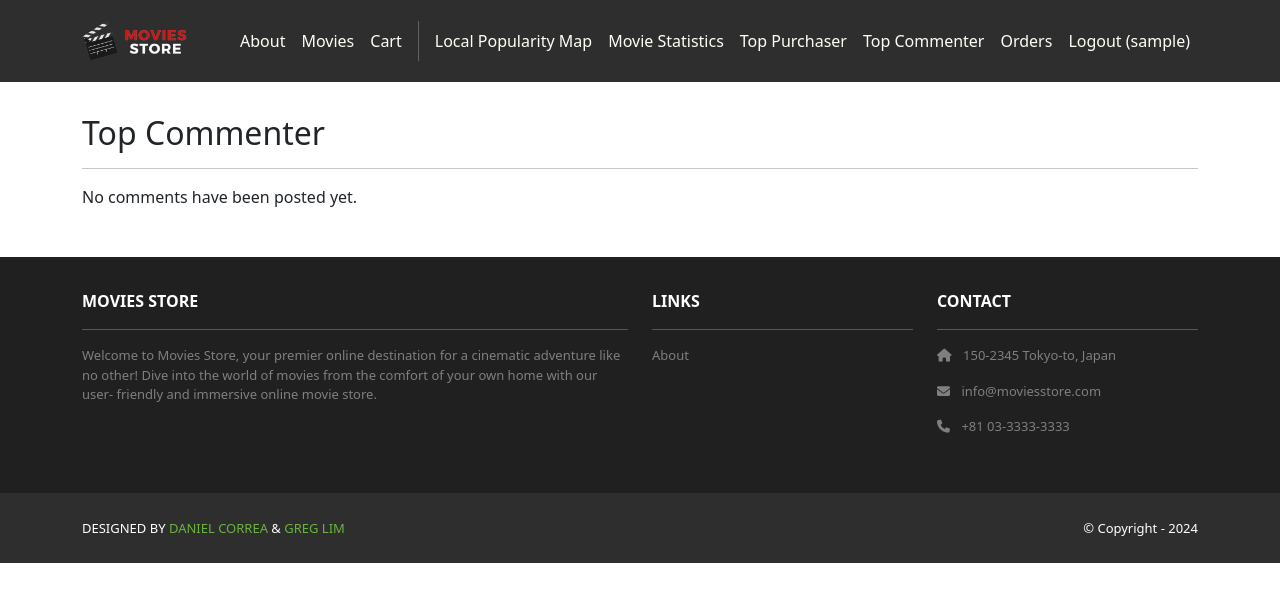
After one commit to yongyizhang41-creator/moviesstore, a Django app: page /movies/top-commenter/ in a window 1280 px wide. The commit adds this page. Shown: the top 602 px of the page. Run offline with Django 5.2, Linux system fonts and the light colour scheme; the visitor is signed in with stand-in values (Sample User, id 1); data comes from the database, SQL or seed files in the repository; data that the repository does not hold is empty; some libraries are stand-ins or nearby versions.

Commit message:
Add admin Top Commenter page

```diff
--- /dev/null
+++ b/movies/templates/movies/top_commenter.html
@@ -0,0 +1,31 @@
+{% extends 'base.html' %}
+{% block content %}
+<div class="p-3">
+  <div class="container">
+    <div class="row mt-3">
+      <div class="col mx-auto mb-3">
+        <h2>Top Commenter</h2>
+        <hr />
+        {% if template_data.top %}
+        <table class="table table-bordered table-striped text-center">
+            <thead>
+                <tr>
+                    <th scope="col">Username</th>
+                    <th scope="col">Comments Posted</th>
+                </tr>
+            </thead>
+            <tbody>
+                <tr>
+                    <td>{{ template_data.top.user__username }}</td>
+                    <td>{{ template_data.top.total }}</td>
+                </tr>
+            </tbody>
+        </table>
+        {% else %}
+        <p>No comments have been posted yet.</p>
+        {% endif %}
+      </div>
+    </div>
+  </div>
+</div>
+{% endblock content %}
--- a/movies/urls.py
+++ b/movies/urls.py
@@ -21,5 +21,10 @@ urlpatterns = [
         '<int:id>/rate/',
         views.rate_movie,
         name = 'movies.rate_movie',
-    )
+    ),
+    path(
+        'top-commenter/',
+        views.top_commenter,
+        name = 'movies.top_commenter',
+    ),
 ]
--- a/movies/views.py
+++ b/movies/views.py
@@ -177,3 +177,18 @@ def admin_statistics(request):
         'movies/admin_statistics.html',
         {'template_data': template_data}
     )
+
+@staff_member_required(login_url='accounts.login')
+def top_commenter(request):
+    top = (
+        Review.objects
+        .values('user__username')
+        .annotate(total=Count('id'))
+        .order_by('-total', 'user__username')
+        .first()
+    )
+
+    template_data = {}
+    template_data['title'] = 'Top Commenter'
+    template_data['top'] = top
+    return render(request, 'movies/top_commenter.html', {'template_data': template_data})
--- a/moviesstore/templates/base.html
+++ b/moviesstore/templates/base.html
@@ -57,6 +57,11 @@
             {% if user.is_staff %}
               <a class="nav-link" href="{% url 'dashboard.top_purchaser' %}">
                 Top Purchaser
+              </a>
+            {% endif %}
+            {% if user.is_staff %}
+              <a class="nav-link" href="{% url 'movies.top_commenter' %}">
+                Top Commenter
               </a>
             {% endif %}
             <a class="nav-link"
```
